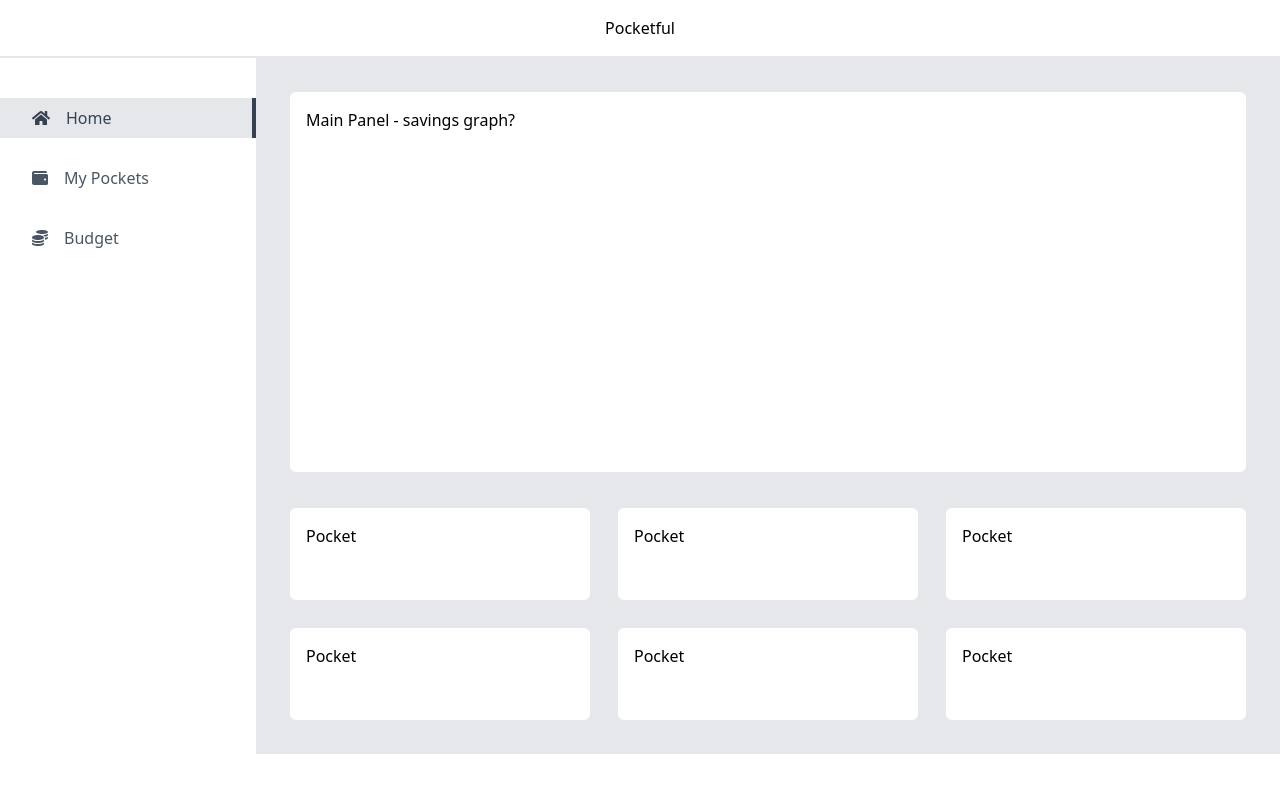
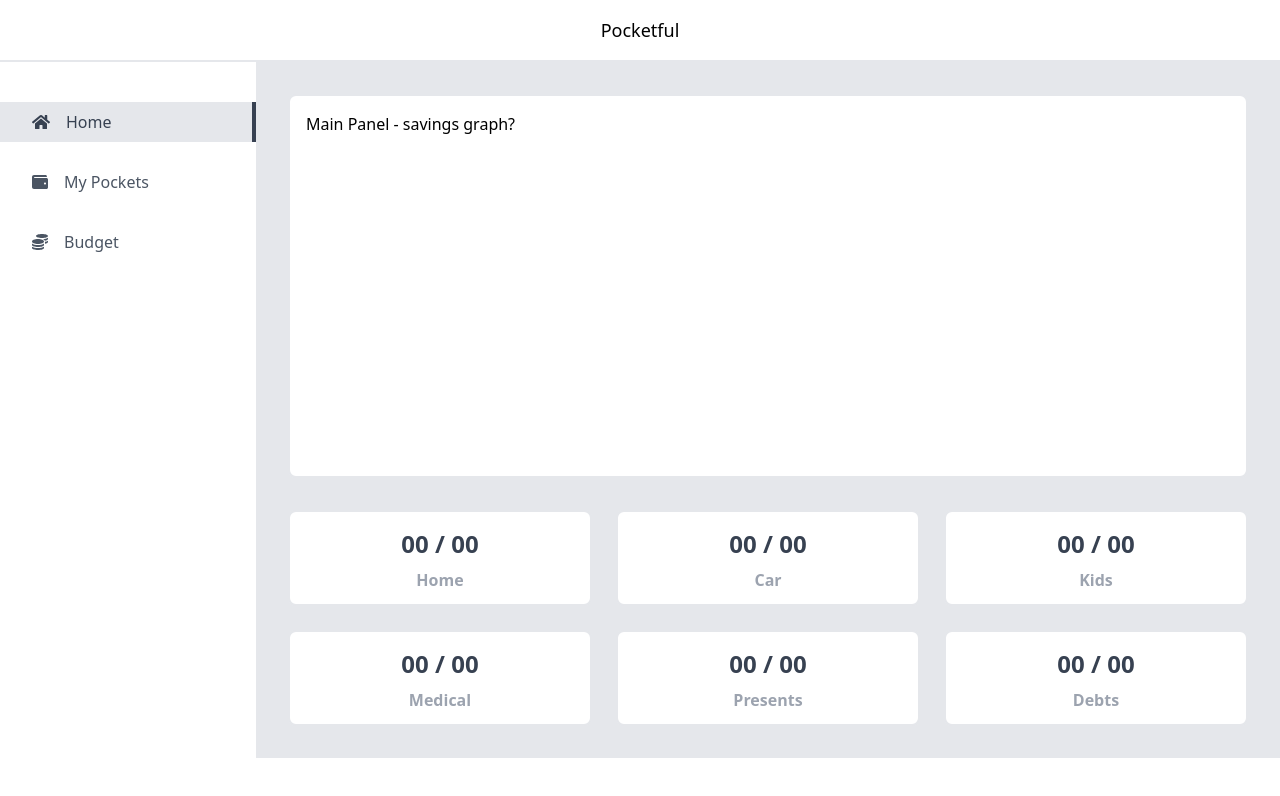
Before and after one commit to amy-justice/react-dashboard, a React (Create React App) app: page / in a window 1280 px wide. Shown: the top 796 px of the page. Built offline with nearby package versions, Linux system fonts and the light colour scheme.

Commit message:
Added names to pockets

```diff
--- a/src/App.js
+++ b/src/App.js
@@ -2,8 +2,16 @@ import React from 'react'
 import Sidebar from './Sidebar'
 import HeaderBar from './HeaderBar'
 import MainPanel from './MainPanel'
-import PocketPanel from './PocketPanel'
-import Grid from '@material-ui/core/Grid'
+import Pockets from './Pockets'
+
+const pockets = [
+  { name: 'home', label: 'Home' },
+  { name: 'car', label: 'Car' },
+  { name: 'kids', label: 'Kids' },
+  { name: 'medical', label: 'Medical'},
+  { name: 'presents', label: 'Presents'},
+  { name: 'debts', label: 'Debts'}
+]
 
 function App() {
   return (
@@ -13,21 +21,7 @@ function App() {
         <Sidebar />
         <div class="grid-cols-1 w-9/12 gap-2">
           <MainPanel />
-          <div class="container grid grid-cols-3 m-8 gap-6">
-          {/* <Grid
-            container
-            spacing={0}
-            direction="row"
-            justify="center"
-            alignItems="flex-start" > */}
-            <PocketPanel />
-            <PocketPanel />
-            <PocketPanel />
-            <PocketPanel />
-            <PocketPanel />
-            <PocketPanel />
-          {/* </Grid> */}
-          </div>
+          <Pockets pockets={pockets} />
         </div>
       </div>
     </div>
--- a/src/HeaderBar.js
+++ b/src/HeaderBar.js
@@ -3,7 +3,7 @@ import React from 'react'
 function HeaderBar() {
   return (
     <div class="container mx-auto bg-white">
-        <div class="px-4 py-4 sm:px-6 border-b-2 text-center align-middle">
+        <div class="px-4 py-4 sm:px-6 border-b-2 text-center align-middle text-lg font-medium">
             Pocketful
         </div>
     </div>
--- a/src/PocketPanel.js
+++ b/src/PocketPanel.js
@@ -1,9 +1,14 @@
 import React from 'react'
 
-function PocketPanel() {
+function PocketPanel({ label }) {
   return (
-    <div class="bg-white rounded-lg p-4 border-2 h-24">
-        Pocket
+    <div class="bg-white rounded-lg p-4 border-2 h-24 font-semibold text-gray-700 text-center align-middle">
+        <span class="text-2xl inline-block align-text-middle">
+            00 / 00
+        </span>
+        <div class="align-text-bottom text-gray-400 mt-2">
+            { label }
+        </div>
     </div>
   )
 }
--- /dev/null
+++ b/src/Pockets.js
@@ -0,0 +1,14 @@
+import React from 'react'
+import PocketPanel from './PocketPanel'
+
+function Pockets( {pockets} ) {
+    return (
+        <div class="container grid grid-cols-3 m-8 gap-6">
+            {pockets.map(({ label, name, ...rest }) => (
+                <PocketPanel label={label} />
+            ))}
+        </div>
+    )
+}
+
+export default Pockets
```
